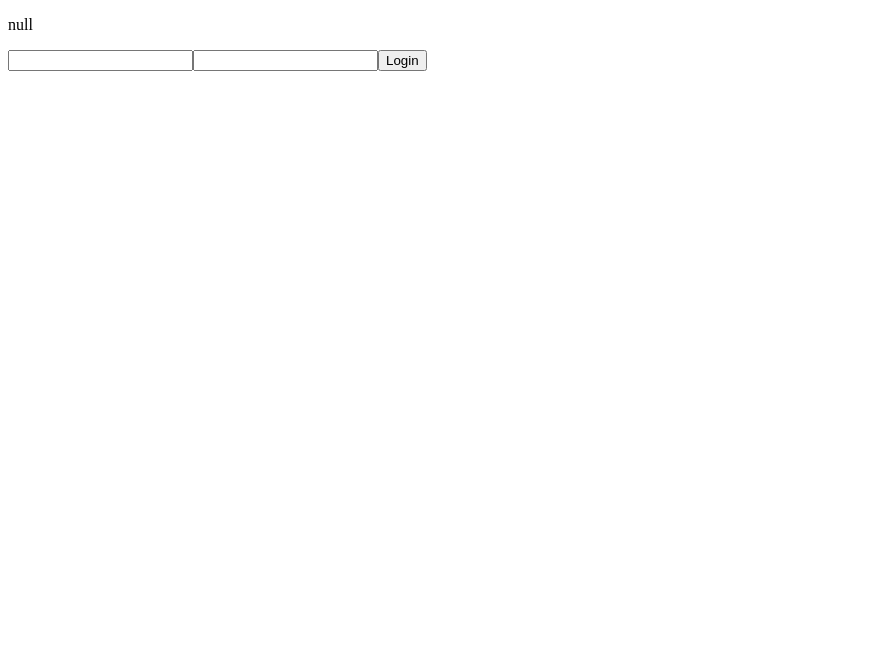
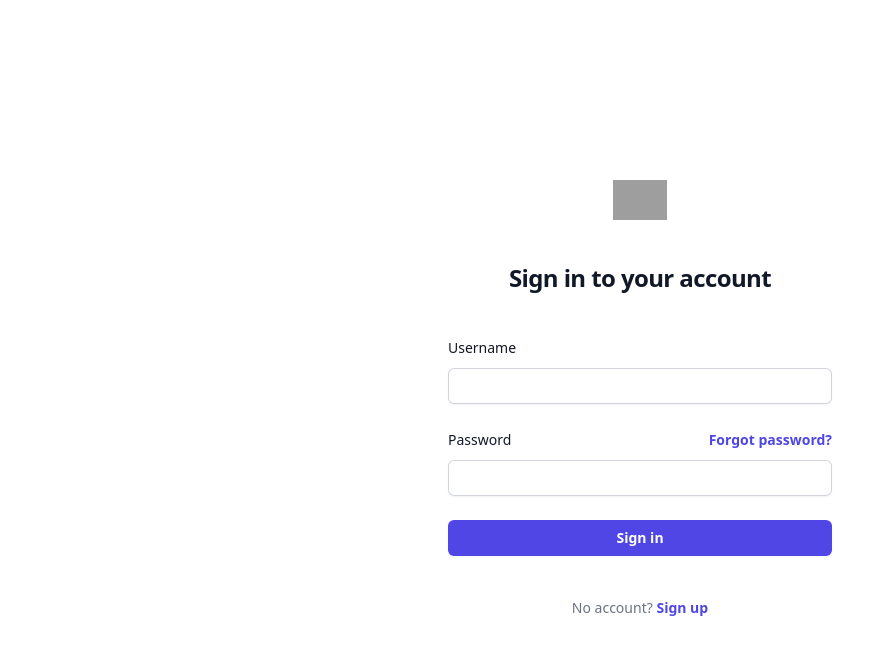
Before and after one commit to joaoqueiroz95/scheduler, a Next.js app: page /auth in a window 1280 px wide. Shown: the top 654 px of the page, without its empty margins (0-887 px from the left). Built offline with nearby package versions, Linux system fonts and the light colour scheme; no server answers; grey boxes are pictures that could not be loaded.

Commit message:
Style Login form with tailwindCSS

```diff
--- a/package.json
+++ b/package.json
@@ -26,8 +26,12 @@
     "underscore": "^1.13.6"
   },
   "devDependencies": {
+    "@tailwindcss/forms": "^0.5.3",
     "@types/bcrypt": "^5.0.0",
     "@types/underscore": "^1.11.4",
-    "prisma": "^4.12.0"
+    "autoprefixer": "^10.4.14",
+    "postcss": "^8.4.23",
+    "prisma": "^4.12.0",
+    "tailwindcss": "^3.3.1"
   }
 }
--- /dev/null
+++ b/postcss.config.js
@@ -0,0 +1,6 @@
+module.exports = {
+  plugins: {
+    tailwindcss: {},
+    autoprefixer: {},
+  },
+}
--- /dev/null
+++ b/src/pages/_document.tsx
@@ -0,0 +1,32 @@
+import Document, {
+  Html,
+  Head,
+  Main,
+  NextScript,
+  DocumentContext,
+  DocumentInitialProps,
+} from "next/document";
+
+class MyDocument extends Document {
+  static async getInitialProps(
+    ctx: DocumentContext
+  ): Promise<DocumentInitialProps> {
+    const initialProps = await Document.getInitialProps(ctx);
+
+    return initialProps;
+  }
+
+  render() {
+    return (
+      <Html className="h-full">
+        <Head />
+        <body className="h-full">
+          <Main />
+          <NextScript />
+        </body>
+      </Html>
+    );
+  }
+}
+
+export default MyDocument;
--- a/src/pages/api/agendas/index.ts
+++ b/src/pages/api/agendas/index.ts
@@ -1,9 +1,7 @@
 import { NextApiRequest, NextApiResponse } from "next";
 import prismadb from "@/libs/prismadb";
-import bcrypt from "bcrypt";
 import { Role } from "@prisma/client";
 import { checkAuth } from "@/middlewares/auth";
-import { checkRoles } from "@/middlewares/permissions";
 import { isManagerUser, isRegularUser } from "@/libs/role";
 
 const handler = async (req: NextApiRequest, res: NextApiResponse) => {
--- a/src/pages/auth.tsx
+++ b/src/pages/auth.tsx
@@ -8,7 +8,10 @@
   const [username, setUsername] = useState("");
   const [password, setPassword] = useState("");
 
-  const login = useCallback(async () => {
+  const login = useCallback(
+    async (event: React.FormEvent<HTMLFormElement>) => {
+      event.preventDefault();
+
       try {
         await signIn("credentials", {
           username,
@@ -19,25 +22,94 @@
       } catch (error) {
         console.log(error);
       }
-  }, [username, password]);
+    },
+    [username, password]
+  );
 
   return (
+    <>
+      <div className="flex min-h-full flex-1 flex-col justify-center px-6 py-12 lg:px-8">
+        <div className="sm:mx-auto sm:w-full sm:max-w-sm">
+          <img
+            className="mx-auto h-10 w-auto"
+            src="https://tailwindui.com/img/logos/mark.svg?color=indigo&shade=600"
+            alt="Your Company"
+          />
+          <h2 className="mt-10 text-center text-2xl font-bold leading-9 tracking-tight text-gray-900">
+            Sign in to your account
+          </h2>
+        </div>
+
+        <div className="mt-10 sm:mx-auto sm:w-full sm:max-w-sm">
+          <form className="space-y-6" onSubmit={login} noValidate>
             <div>
-      <p>{JSON.stringify(session)}</p>
+              <label className="block text-sm font-medium leading-6 text-gray-900">
+                Username
+              </label>
+              <div className="mt-2">
                 <input
                   id="username"
+                  name="username"
                   type="text"
+                  autoComplete="username"
+                  required
+                  className="block w-full rounded-md border-0 py-1.5 text-gray-900 shadow-sm ring-1 ring-inset ring-gray-300 placeholder:text-gray-400 focus:ring-2 focus:ring-inset focus:ring-indigo-600 sm:text-sm sm:leading-6"
                   value={username}
                   onChange={(e: any) => setUsername(e.target.value)}
                 />
+              </div>
+            </div>
+
+            <div>
+              <div className="flex items-center justify-between">
+                <label className="block text-sm font-medium leading-6 text-gray-900">
+                  Password
+                </label>
+                <div className="text-sm">
+                  <a
+                    href="#"
+                    className="font-semibold text-indigo-600 hover:text-indigo-500"
+                  >
+                    Forgot password?
+                  </a>
+                </div>
+              </div>
+              <div className="mt-2">
                 <input
+                  id="password"
+                  name="password"
                   type="password"
-        id="password"
+                  autoComplete="current-password"
+                  required
+                  className="block w-full rounded-md border-0 py-1.5 text-gray-900 shadow-sm ring-1 ring-inset ring-gray-300 placeholder:text-gray-400 focus:ring-2 focus:ring-inset focus:ring-indigo-600 sm:text-sm sm:leading-6"
                   value={password}
                   onChange={(e: any) => setPassword(e.target.value)}
                 />
-      <button onClick={login}>Login</button>
               </div>
+            </div>
+
+            <div>
+              <button
+                type="submit"
+                className="flex w-full justify-center rounded-md bg-indigo-600 px-3 py-1.5 text-sm font-semibold leading-6 text-white shadow-sm hover:bg-indigo-500 focus-visible:outline focus-visible:outline-2 focus-visible:outline-offset-2 focus-visible:outline-indigo-600"
+              >
+                Sign in
+              </button>
+            </div>
+          </form>
+
+          <p className="mt-10 text-center text-sm text-gray-500">
+            No account?{" "}
+            <a
+              href="#"
+              className="font-semibold leading-6 text-indigo-600 hover:text-indigo-500"
+            >
+              Sign up
+            </a>
+          </p>
+        </div>
+      </div>
+    </>
   );
 };
 
--- a/src/styles/globals.css
+++ b/src/styles/globals.css
@@ -0,0 +1,12 @@
+@tailwind base;
+@tailwind components;
+@tailwind utilities;
+@layer components {
+  #__next {
+    @apply h-full;
+  }
+  html,
+  body {
+    @apply h-full;
+  }
+}
--- /dev/null
+++ b/tailwind.config.js
@@ -0,0 +1,8 @@
+/** @type {import('tailwindcss').Config} */
+module.exports = {
+  content: ["./src/**/*.{js,ts,jsx,tsx,mdx}"],
+  theme: {
+    extend: {},
+  },
+  plugins: [require("@tailwindcss/forms")],
+};
```
Also changed, not shown: 2 other files (tests, documents, lock files or other folders). Lines whose indentation alone changed are shown as unchanged.
